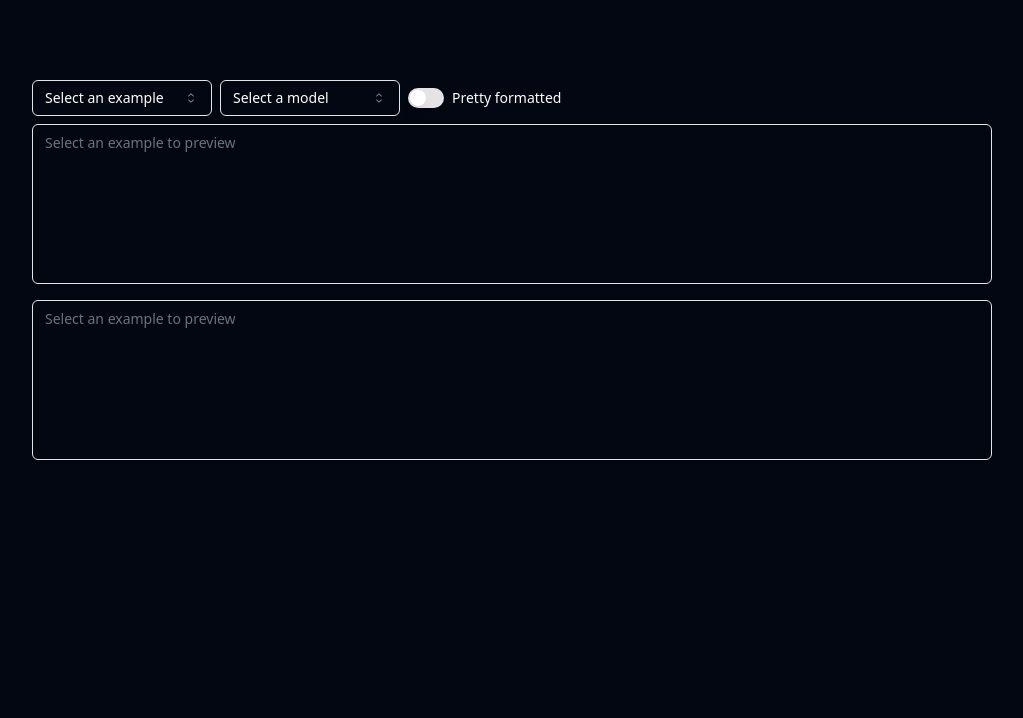
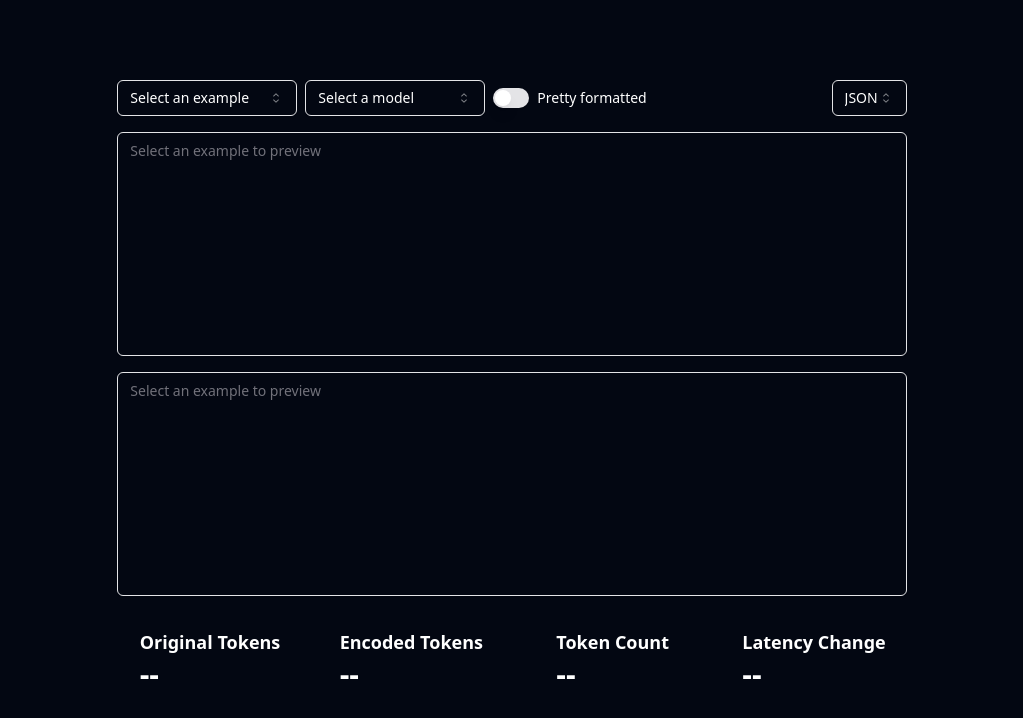
Before and after one commit to Tetra-Research/promptbuf, a React (Vite) app in the folder marketing/: page / in a window 1280 px wide. Shown: the top 718 px of the page, without its empty margins (128-1151 px from the left). Built offline with nearby package versions, Linux system fonts and the light colour scheme; what tiktoken would draw is missing.

Commit message:
Update Tokenizer.tsx

```diff
--- a/marketing/src/components/Tokenizer.tsx
+++ b/marketing/src/components/Tokenizer.tsx
@@ -140,41 +140,44 @@ interface Model {
 	// 	extend_special_tokens?: Record<string, number>
 	// ) => Tiktoken;
 	enc: Tiktoken;
+	tps: number;
 }
 
 const models: Model[] = [
+	// tps: https://artificialanalysis.ai/leaderboards/models
 	{
 		model: "gpt-3.5-turbo",
 		name: "GPT-3.5 Turbo",
 		enc: encoding_for_model("gpt-4o"),
+		tps: 88.1,
 	},
-	{ model: "gpt-4", name: "GPT-4", enc: encoding_for_model("gpt-4o") },
-	{ model: "gpt-4o", name: "GPT-4o", enc: encoding_for_model("gpt-4o") },
+	{
+		model: "gpt-4",
+		name: "GPT-4",
+		enc: encoding_for_model("gpt-4"),
+		tps: 28.6,
+	},
+	{
+		model: "gpt-4o",
+		name: "GPT-4o",
+		enc: encoding_for_model("gpt-4o"),
+		tps: 124.3,
+	},
 	{
 		model: "gpt-4o-mini",
 		name: "GPT-4o mini",
 		enc: encoding_for_model("gpt-4o"),
+		tps: 105.2,
 	},
 ];
 
 function Tokenizer() {
 	const [selectedExample, setSelectedExample] = useState<Example | null>(null);
 	const [selectedModel, setSelectedModel] = useState<Model | null>(null);
+	const [selectedFormat, setSelectedFormat] = useState<
+		"JSON" | "Typescript" | "Python"
+	>("JSON");
 	const [prettyFormattingEnabled, setPrettyFormattingEnabled] = useState(false);
-
-	// const numValueTokens = enc.encode(
-	// 	JSON.stringify(selectedExample.value)
-	// ).length;
-	// const numEncodedTokens = enc.encode(encoded).length;
-	// const percentReduction =
-	// 	100 * ((numValueTokens - numEncodedTokens) / numValueTokens);
-
-	/*
-	here's what i'm thinking.
-
-	it's a markdown blob.  it has three tabs - json, ts, python
-
-	*/
 
 	const bothSelected = selectedExample && selectedModel;
 
@@ -198,25 +201,37 @@ function Tokenizer() {
 		? 0
 		: Math.round(100 * ((numEncodedTokens - numJSONTokens) / numJSONTokens));
 
+	const latencyReduction = !bothSelected
+		? 0
+		: // tokens * (1 / tokens/ms)
+		  Math.round(
+				(numEncodedTokens - numJSONTokens) * (1 / (selectedModel.tps / 1000))
+		  );
+
 	return (
-		<div className="text-white pt-20 px-40">
-			<div className="space-y-4">
+		<div className="text-white py-4 sm:py-8 md:py-12 lg:py-20 flex w-full items-center justify-center flex-col space-y-8">
+			<div className="space-y-4 w-full px-4 sm:px-6 md:px-8 lg:w-3/4 xl:w-2/3">
 				<div>
-					<div className="flex space-x-2 mb-2 justify-start">
+					{/* Controls */}
+					<div className="flex flex-col space-y-4 sm:flex-row sm:justify-between sm:space-y-0">
+						{/* Example Controls */}
+						<div className="flex flex-col space-y-2 sm:flex-row sm:space-x-2 sm:space-y-0">
 							<Select
 								value={selectedExample?.id ?? undefined}
 								onValueChange={(id) =>
 									setSelectedExample(examples.find((e) => e.id === id)!)
 								}
 							>
-							<SelectTrigger className="w-[180px]">
+								<SelectTrigger className="w-full sm:w-[180px]">
 									<SelectValue placeholder="Select an example" />
 								</SelectTrigger>
 								<SelectContent>
 									<SelectGroup>
-									{...examples.map((e) => {
-										return <SelectItem value={e.id}>{e.name}</SelectItem>;
-									})}
+										{examples.map((e) => (
+											<SelectItem key={e.id} value={e.id}>
+												{e.name}
+											</SelectItem>
+										))}
 									</SelectGroup>
 								</SelectContent>
 							</Select>
@@ -226,14 +241,16 @@ function Tokenizer() {
 									setSelectedModel(models.find((m) => m.model == model)!)
 								}
 							>
-							<SelectTrigger className="w-[180px]">
+								<SelectTrigger className="w-full sm:w-[180px]">
 									<SelectValue placeholder="Select a model" />
 								</SelectTrigger>
 								<SelectContent>
 									<SelectGroup>
-									{...models.map((m) => {
-										return <SelectItem value={m.model}>{m.name}</SelectItem>;
-									})}
+										{models.map((m) => (
+											<SelectItem key={m.model} value={m.model}>
+												{m.name}
+											</SelectItem>
+										))}
 									</SelectGroup>
 								</SelectContent>
 							</Select>
@@ -249,9 +266,32 @@ function Tokenizer() {
 								<Label htmlFor="airplane-mode">Pretty formatted</Label>
 							</div>
 						</div>
-					<div className="flex gap-x-4">
+						<div className="mt-4 sm:mt-0">
+							{/* Text controls */}
+							<Select
+								value={selectedFormat}
+								onValueChange={(f: "JSON" | "Typescript" | "Python") =>
+									setSelectedFormat(f)
+								}
+							>
+								<SelectTrigger className="w-full sm:w-auto">
+									<SelectValue placeholder="Select format" />
+								</SelectTrigger>
+								<SelectContent>
+									<SelectGroup>
+										{["JSON", "Typescript", "Python"].map((f) => (
+											<SelectItem key={f} value={f}>
+												{f}
+											</SelectItem>
+										))}
+									</SelectGroup>
+								</SelectContent>
+							</Select>
+						</div>
+					</div>
+					<div className="flex flex-col md:flex-row gap-4 mt-4">
 						<Textarea
-							className="h-40 resize-none"
+							className="h-40 md:h-48 lg:h-56 resize-none flex-grow"
 							placeholder="Select an example to preview"
 							value={
 								selectedExample?.value
@@ -264,23 +304,11 @@ function Tokenizer() {
 							}
 							readOnly
 						/>
-						{selectedExample && selectedModel && (
-							<div className="text-left">
-								<h3>Tokens</h3>
-								<p>
-									{
-										encoding_for_model(selectedModel.model).encode(
-											JSON.stringify(selectedExample.value)
-										).length
-									}
-								</p>
-							</div>
-						)}
 					</div>
 				</div>
-				<div className="flex gap-x-4">
+				<div className="flex flex-col md:flex-row gap-4">
 					<Textarea
-						className="h-40 resize-none"
+						className="h-40 md:h-48 lg:h-56 resize-none flex-grow"
 						placeholder="Select an example to preview"
 						value={
 							selectedExample
@@ -291,21 +319,60 @@ function Tokenizer() {
 						}
 						readOnly
 					/>
-					{selectedExample && selectedModel && (
+				</div>
+			</div>
+			<div className="w-full px-4 sm:px-6 md:px-8 lg:w-3/4 xl:w-2/3">
+				<div className="grid grid-cols-2 md:grid-cols-4 gap-4">
+					<div className="flex justify-center items-center">
 						<div className="text-left">
-							<h3>Tokens</h3>
-							<p>
-								{
-									encoding_for_model(selectedModel.model).encode(
+							<h3 className="text-sm sm:text-base lg:text-lg font-semibold">
+								Original Tokens
+							</h3>
+							<p className="text-xl sm:text-2xl lg:text-3xl font-bold">
+								{bothSelected
+									? encoding_for_model(selectedModel.model).encode(
+											JSON.stringify(selectedExample.value)
+									  ).length
+									: "--"}
+							</p>
+						</div>
+					</div>
+					<div className="flex justify-center items-center">
+						<div className="text-left">
+							<h3 className="text-sm sm:text-base lg:text-lg font-semibold">
+								Encoded Tokens
+							</h3>
+							<p className="text-xl sm:text-2xl lg:text-3xl font-bold">
+								{bothSelected
+									? encoding_for_model(selectedModel.model).encode(
 											new Promptbuf(selectedExample.schema).encode(
 												selectedExample.value
 											)
 									  ).length
-								}
+									: "--"}
 							</p>
-							<p className="text-xs">{percentReduction}%</p>
 						</div>
-					)}
+					</div>
+					<div className="flex justify-center items-center">
+						<div className="text-left">
+							<h3 className="text-sm sm:text-base lg:text-lg font-semibold">
+								Token Count
+							</h3>
+							<p className="text-xl sm:text-2xl lg:text-3xl font-bold">
+								{bothSelected ? `${percentReduction}%` : "--"}
+							</p>
+						</div>
+					</div>
+					<div className="flex justify-center items-center">
+						<div className="text-left">
+							<h3 className="text-sm sm:text-base lg:text-lg font-semibold">
+								Latency Change
+							</h3>
+							<p className="text-xl sm:text-2xl lg:text-3xl font-bold">
+								{bothSelected ? `${latencyReduction} ms` : "--"}
+							</p>
+						</div>
+					</div>
 				</div>
 			</div>
 		</div>
```
Lines whose indentation alone changed are shown as unchanged.
